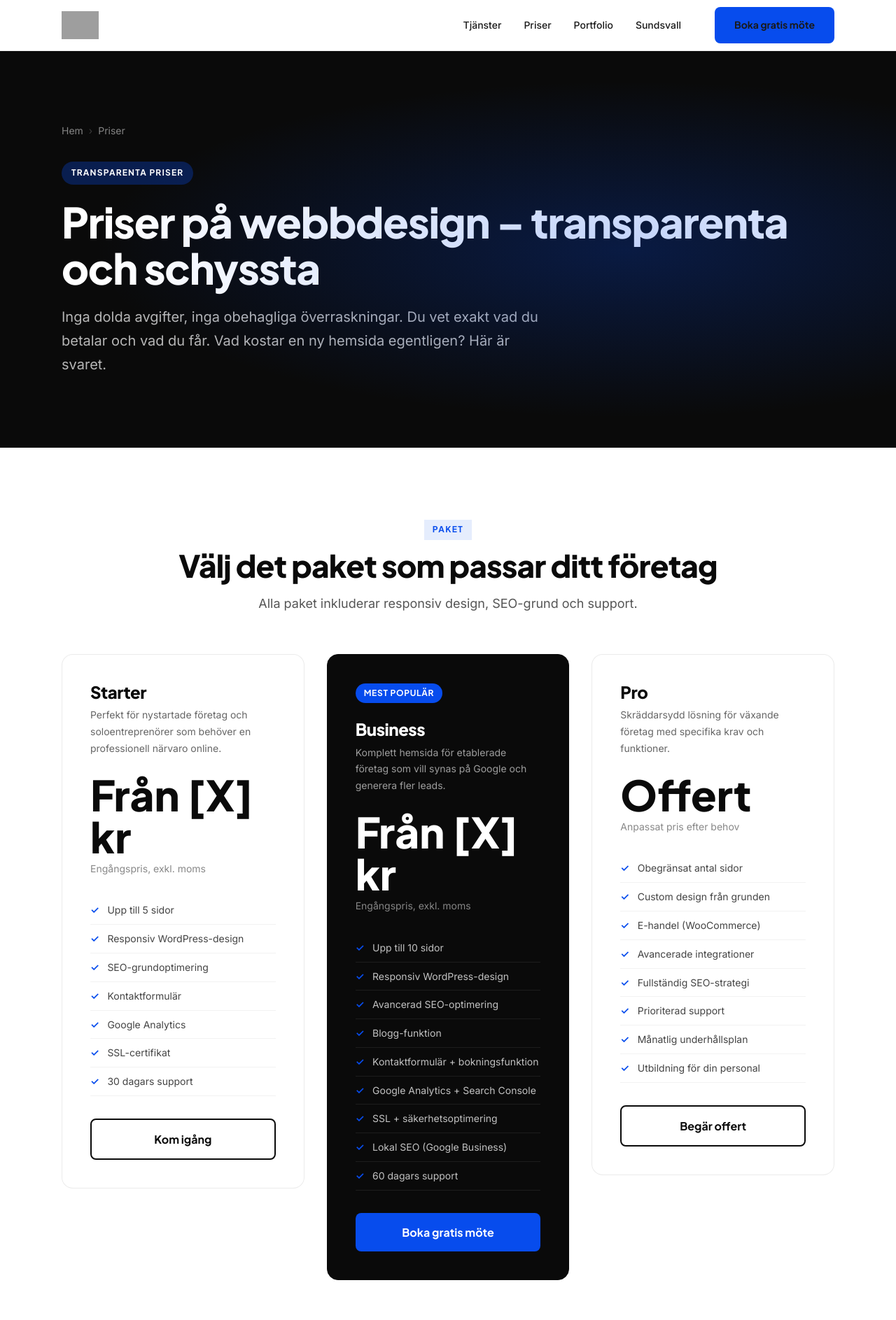
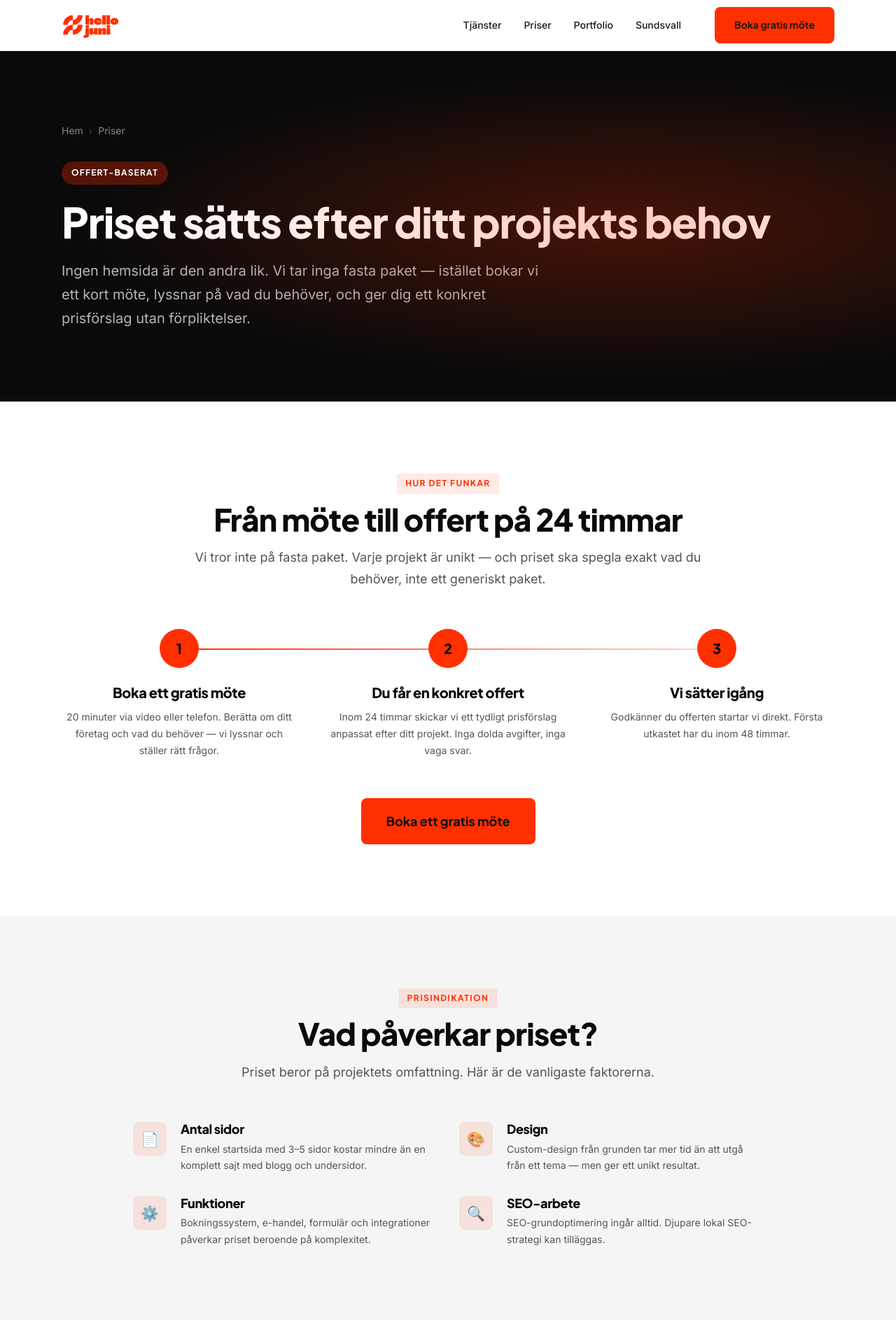
Before and after one commit to brunowegelius/hellojuni.se, a PHP site: page /priser.html in a window 1280 px wide. Shown: the top 1887 px of the page at 70% size. Run offline with PHP 8.4, Linux system fonts and the light colour scheme; grey boxes are pictures that could not be loaded.

Commit message:
Multiple updates: accent #ff3000, logo color, process fix, content revamp
- Accent color: #074ced → #ff3000 (orange-red), logo fill updated
- Process section: step numbers centered, connector line aligned
- Hero: wider container (1400px), better H1, new 4th service card (egenadministration)
- Grammar: 'ett mänskligt touch' → 'en mänsklig touch'
- Remove all AI mentions across index.html, webbdesign-sundsvall.html
- CTA: 'fungerar' → 'ger resultat'
- priser.html: replaced fixed packages with offert-based approach + process steps

Co-Authored-By: Claude Sonnet 4.6 <noreply@anthropic.com>

```diff
--- a/assets/css/style.css
+++ b/assets/css/style.css
@@ -8,8 +8,8 @@
 :root {
   --black: #0a0a0a;
   --white: #ffffff;
-  --accent: #074ced;
-  --accent-hover: #0540c5;
+  --accent: #ff3000;
+  --accent-hover: #d42800;
   --gray-light: #f5f5f5;
   --gray-mid: #888888;
   --text-body: #1a1a1a;
@@ -88,7 +88,7 @@ section { padding: clamp(4rem, 8vw, 7rem) 0; }
 }
 .btn-primary {
   background: var(--accent);
-  color: var(--white);
+  color: var(--black);
 }
 .btn-primary:hover {
   background: var(--accent-hover);
@@ -191,9 +191,10 @@ section { padding: clamp(4rem, 8vw, 7rem) 0; }
   overflow: hidden;
   position: relative;
 }
+.hero .container { max-width: 1400px; }
 .hero-grid {
   display: grid;
-  grid-template-columns: 1fr 1fr;
+  grid-template-columns: 1.25fr 1fr;
   gap: 4rem;
   align-items: center;
 }
@@ -201,7 +202,7 @@ section { padding: clamp(4rem, 8vw, 7rem) 0; }
   display: inline-flex;
   align-items: center;
   gap: 0.5rem;
-  background: rgba(7,76,237,0.1);
+  background: rgba(255,48,0,0.1);
   color: var(--accent);
   font-size: var(--text-sm);
   font-weight: 700;
@@ -253,7 +254,7 @@ section { padding: clamp(4rem, 8vw, 7rem) 0; }
 .hero-image-badge .badge-icon {
   width: 40px;
   height: 40px;
-  background: rgba(7,76,237,0.12);
+  background: rgba(255,48,0,0.12);
   border-radius: 50%;
   display: flex;
   align-items: center;
@@ -311,7 +312,7 @@ section { padding: clamp(4rem, 8vw, 7rem) 0; }
   font-size: var(--text-xs);
   font-weight: 700;
   font-family: 'Plus Jakarta Sans', sans-serif;
-  background: rgba(7,76,237,0.1);
+  background: rgba(255,48,0,0.1);
   color: var(--accent);
   letter-spacing: 0.12em;
   text-transform: uppercase;
@@ -346,12 +347,12 @@ section { padding: clamp(4rem, 8vw, 7rem) 0; }
   transform-origin: left;
   transition: transform var(--transition);
 }
-.service-card:hover { box-shadow: var(--shadow-lg); transform: translateY(-4px); border-color: rgba(7,76,237,0.2); }
+.service-card:hover { box-shadow: var(--shadow-lg); transform: translateY(-4px); border-color: rgba(255,48,0,0.2); }
 .service-card:hover::before { transform: scaleX(1); }
 .service-icon {
   width: 52px;
   height: 52px;
-  background: rgba(7,76,237,0.1);
+  background: rgba(255,48,0,0.1);
   border-radius: var(--radius);
   display: flex;
   align-items: center;
@@ -374,6 +375,8 @@ section { padding: clamp(4rem, 8vw, 7rem) 0; }
   text-underline-offset: 3px;
 }
 .service-link:hover { gap: 0.7rem; }
+.services-grid-4 { grid-template-columns: repeat(4, 1fr); }
+@media (max-width: 1100px) { .services-grid-4 { grid-template-columns: 1fr 1fr; } }
 @media (max-width: 900px) { .services-grid { grid-template-columns: 1fr; max-width: 480px; } }
 @media (min-width: 600px) and (max-width: 900px) { .services-grid { grid-template-columns: 1fr 1fr; max-width: none; } }
 
@@ -389,16 +392,18 @@ section { padding: clamp(4rem, 8vw, 7rem) 0; }
   content: '';
   position: absolute;
   top: 28px;
-  left: calc(16.67% + 1.5rem);
-  right: calc(16.67% + 1.5rem);
+  left: calc(16.67%);
+  right: calc(16.67%);
   height: 2px;
-  background: linear-gradient(90deg, var(--accent), rgba(7,76,237,0.2));
+  background: linear-gradient(90deg, var(--accent), rgba(255,48,0,0.2));
 }
 .step-number {
   width: 56px;
   height: 56px;
   background: var(--accent);
-  color: var(--white);
+  color: var(--black);
+  margin-left: auto;
+  margin-right: auto;
   font-family: 'Plus Jakarta Sans', sans-serif;
   font-weight: 900;
   font-size: var(--text-xl);
@@ -410,6 +415,7 @@ section { padding: clamp(4rem, 8vw, 7rem) 0; }
   position: relative;
   z-index: 1;
 }
+.step { text-align: center; }
 .step h3 { margin-bottom: 0.75rem; font-size: var(--text-xl); }
 .step p { color: #555; font-size: var(--text-sm); max-width: none; }
 @media (max-width: 768px) {
@@ -526,12 +532,12 @@ section { padding: clamp(4rem, 8vw, 7rem) 0; }
   content: '';
   position: absolute;
   inset: 0;
-  background: radial-gradient(ellipse at 70% 50%, rgba(7,76,237,0.25) 0%, transparent 60%);
+  background: radial-gradient(ellipse at 70% 50%, rgba(255,48,0,0.25) 0%, transparent 60%);
   pointer-events: none;
 }
 .page-hero-eyebrow {
   display: inline-block;
-  background: rgba(7,76,237,0.3);
+  background: rgba(255,48,0,0.3);
   color: var(--white);
   font-size: var(--text-xs);
   font-weight: 700;
@@ -581,7 +587,7 @@ section { padding: clamp(4rem, 8vw, 7rem) 0; }
 .price-badge {
   display: inline-block;
   background: var(--accent);
-  color: var(--white);
+  color: var(--black);
   font-size: var(--text-xs);
   font-weight: 700;
   font-family: 'Plus Jakarta Sans', sans-serif;
@@ -663,7 +669,7 @@ section { padding: clamp(4rem, 8vw, 7rem) 0; }
   transform: rotate(45deg);
   background: var(--accent);
   border-color: var(--accent);
-  color: var(--white);
+  color: var(--black);
 }
 .faq-answer {
   max-height: 0;
@@ -690,7 +696,7 @@ section { padding: clamp(4rem, 8vw, 7rem) 0; }
 .contact-detail-icon {
   width: 44px;
   height: 44px;
-  background: rgba(7,76,237,0.1);
+  background: rgba(255,48,0,0.1);
   border-radius: var(--radius);
   display: flex;
   align-items: center;
@@ -756,7 +762,7 @@ section { padding: clamp(4rem, 8vw, 7rem) 0; }
 .feature-icon {
   width: 48px;
   height: 48px;
-  background: rgba(7,76,237,0.1);
+  background: rgba(255,48,0,0.1);
   border-radius: var(--radius);
   display: flex;
   align-items: center;
--- a/priser.html
+++ b/priser.html
@@ -4,13 +4,13 @@
   <meta charset="UTF-8">
   <meta name="viewport" content="width=device-width, initial-scale=1.0">
   <title>Priser på webbdesign – Hello Juni</title>
-  <meta name="description" content="Transparenta priser på hemsidor och WordPress-design. Inga dolda avgifter. Se vad en ny hemsida kostar hos Hello Juni.">
+  <meta name="description" content="Alla projekt är offert-baserade efter ett kostnadsfritt möte. Inga dolda avgifter, inga fasta paket — du betalar för exakt det du behöver.">
   <link rel="canonical" href="https://hellojuni.se/priser.html">
   <link rel="alternate" hreflang="sv" href="https://hellojuni.se/priser.html">
 
   <!-- Open Graph -->
   <meta property="og:title" content="Priser på webbdesign – Hello Juni">
-  <meta property="og:description" content="Transparenta priser på hemsidor och WordPress-design. Inga dolda avgifter.">
+  <meta property="og:description" content="Alla projekt är offert-baserade efter ett gratis möte. Inga fasta paket — du betalar för exakt det du behöver.">
   <meta property="og:url" content="https://hellojuni.se/priser.html">
   <meta property="og:type" content="website">
   <meta property="og:locale" content="sv_SE">
@@ -29,30 +29,16 @@
     },
     "hasOfferCatalog": {
       "@type": "OfferCatalog",
-      "name": "Webbdesign-paket",
+      "name": "Webbdesign",
       "itemListElement": [
         {
           "@type": "Offer",
-          "name": "Starter",
-          "description": "Enkel hemsida för nystartade företag",
+          "name": "Skräddarsydd WordPress-hemsida",
+          "description": "Offert-baserad webbdesign anpassad efter ditt företags behov",
           "priceSpecification": {
             "@type": "PriceSpecification",
             "priceCurrency": "SEK"
           }
-        },
-        {
-          "@type": "Offer",
-          "name": "Business",
-          "description": "Komplett hemsida med blogg och SEO-grund",
-          "priceSpecification": {
-            "@type": "PriceSpecification",
-            "priceCurrency": "SEK"
-          }
-        },
-        {
-          "@type": "Offer",
-          "name": "Pro",
-          "description": "Skräddarsydd lösning för växande företag"
         }
       ]
     }
@@ -90,80 +76,80 @@
         <span class="breadcrumb-sep">›</span>
         <span>Priser</span>
       </nav>
-      <span class="page-hero-eyebrow">Transparenta priser</span>
-      <h1>Priser på webbdesign – transparenta och schyssta</h1>
-      <p>Inga dolda avgifter, inga obehagliga överraskningar. Du vet exakt vad du betalar och vad du får. Vad kostar en ny hemsida egentligen? Här är svaret.</p>
+      <span class="page-hero-eyebrow">Offert-baserat</span>
+      <h1>Priset sätts efter ditt projekts behov</h1>
+      <p>Ingen hemsida är den andra lik. Vi tar inga fasta paket — istället bokar vi ett kort möte, lyssnar på vad du behöver, och ger dig ett konkret prisförslag utan förpliktelser.</p>
     </div>
   </section>
 
-  <!-- Pricing -->
+  <!-- Pricing approach -->
   <section>
     <div class="container">
       <div class="section-header text-center animate">
-        <span class="section-eyebrow">Paket</span>
-        <h2>Välj det paket som passar ditt företag</h2>
-        <p>Alla paket inkluderar responsiv design, SEO-grund och support.</p>
+        <span class="section-eyebrow">Hur det funkar</span>
+        <h2>Från möte till offert på 24 timmar</h2>
+        <p>Vi tror inte på fasta paket. Varje projekt är unikt — och priset ska spegla exakt vad du behöver, inte ett generiskt paket.</p>
       </div>
-      <div class="pricing-grid">
+      <div class="process-steps">
+        <div class="step animate">
+          <div class="step-number">1</div>
+          <h3>Boka ett gratis möte</h3>
+          <p>20 minuter via video eller telefon. Berätta om ditt företag och vad du behöver — vi lyssnar och ställer rätt frågor.</p>
+        </div>
+        <div class="step animate">
+          <div class="step-number">2</div>
+          <h3>Du får en konkret offert</h3>
+          <p>Inom 24 timmar skickar vi ett tydligt prisförslag anpassat efter ditt projekt. Inga dolda avgifter, inga vaga svar.</p>
+        </div>
+        <div class="step animate">
+          <div class="step-number">3</div>
+          <h3>Vi sätter igång</h3>
+          <p>Godkänner du offerten startar vi direkt. Första utkastet har du inom 48 timmar.</p>
+        </div>
+      </div>
+      <div style="text-align:center;margin-top:3.5rem">
+        <a href="kontakt.html" class="btn btn-primary btn-lg">Boka ett gratis möte</a>
+      </div>
+    </div>
+  </section>
 
-        <!-- Starter -->
-        <article class="price-card animate">
-          <h3>Starter</h3>
-          <p class="price-desc">Perfekt för nystartade företag och soloentreprenörer som behöver en professionell närvaro online.</p>
-          <div class="price-amount">Från [X] kr</div>
-          <div class="price-amount-note">Engångspris, exkl. moms</div>
-          <ul class="price-features">
-            <li>Upp till 5 sidor</li>
-            <li>Responsiv WordPress-design</li>
-            <li>SEO-grundoptimering</li>
-            <li>Kontaktformulär</li>
-            <li>Google Analytics</li>
-            <li>SSL-certifikat</li>
-            <li>30 dagars support</li>
-          </ul>
-          <a href="kontakt.html" class="btn btn-secondary" style="width:100%;justify-content:center">Kom igång</a>
-        </article>
-
-        <!-- Business (featured) -->
-        <article class="price-card featured animate">
-          <span class="price-badge">Mest populär</span>
-          <h3>Business</h3>
-          <p class="price-desc">Komplett hemsida för etablerade företag som vill synas på Google och generera fler leads.</p>
-          <div class="price-amount">Från [X] kr</div>
-          <div class="price-amount-note">Engångspris, exkl. moms</div>
-          <ul class="price-features">
-            <li>Upp till 10 sidor</li>
-            <li>Responsiv WordPress-design</li>
-            <li>Avancerad SEO-optimering</li>
-            <li>Blogg-funktion</li>
-            <li>Kontaktformulär + bokningsfunktion</li>
-            <li>Google Analytics + Search Console</li>
-            <li>SSL + säkerhetsoptimering</li>
-            <li>Lokal SEO (Google Business)</li>
-            <li>60 dagars support</li>
-          </ul>
-          <a href="kontakt.html" class="btn btn-primary" style="width:100%;justify-content:center">Boka gratis möte</a>
-        </article>
-
-        <!-- Pro -->
-        <article class="price-card animate">
-          <h3>Pro</h3>
-          <p class="price-desc">Skräddarsydd lösning för växande företag med specifika krav och funktioner.</p>
-          <div class="price-amount">Offert</div>
-          <div class="price-amount-note">Anpassat pris efter behov</div>
-          <ul class="price-features">
-            <li>Obegränsat antal sidor</li>
-            <li>Custom design från grunden</li>
-            <li>E-handel (WooCommerce)</li>
-            <li>Avancerade integrationer</li>
-            <li>Fullständig SEO-strategi</li>
-            <li>Prioriterad support</li>
-            <li>Månatlig underhållsplan</li>
-            <li>Utbildning för din personal</li>
-          </ul>
-          <a href="kontakt.html" class="btn btn-secondary" style="width:100%;justify-content:center">Begär offert</a>
-        </article>
-
+  <!-- What affects price -->
+  <section style="background:var(--gray-light)">
+    <div class="container">
+      <div class="section-header text-center animate">
+        <span class="section-eyebrow">Prisindikation</span>
+        <h2>Vad påverkar priset?</h2>
+        <p>Priset beror på projektets omfattning. Här är de vanligaste faktorerna.</p>
+      </div>
+      <div class="features-grid" style="max-width:900px;margin:0 auto">
+        <div class="feature-item animate">
+          <div class="feature-icon">📄</div>
+          <div>
+            <h3>Antal sidor</h3>
+            <p>En enkel startsida med 3–5 sidor kostar mindre än en komplett sajt med blogg och undersidor.</p>
+          </div>
+        </div>
+        <div class="feature-item animate">
+          <div class="feature-icon">🎨</div>
+          <div>
+            <h3>Design</h3>
+            <p>Custom-design från grunden tar mer tid än att utgå från ett tema — men ger ett unikt resultat.</p>
+          </div>
+        </div>
+        <div class="feature-item animate">
+          <div class="feature-icon">⚙️</div>
+          <div>
+            <h3>Funktioner</h3>
+            <p>Bokningssystem, e-handel, formulär och integrationer påverkar priset beroende på komplexitet.</p>
+          </div>
+        </div>
+        <div class="feature-item animate">
+          <div class="feature-icon">🔍</div>
+          <div>
+            <h3>SEO-arbete</h3>
+            <p>SEO-grundoptimering ingår alltid. Djupare lokal SEO-strategi kan tilläggas.</p>
+          </div>
+        </div>
       </div>
     </div>
   </section>
@@ -219,7 +205,7 @@
           </button>
           <div class="faq-answer" role="region">
             <div class="faq-answer-inner">
-              <p>Det varierar kraftigt beroende på vad du behöver. En enkel startssida kan kosta från [X] kr, medan en fullständig affärshemsida med blogg och avancerad SEO kostar mer. Hos oss är priserna transparenta — kolla paketen ovan eller kontakta oss för ett skräddarsytt prisförslag utan förpliktelser.</p>
+              <p>Det varierar beroende på vad du behöver. Vi sätter inte fasta paketpriser — istället bokar vi ett kort möte och skickar ett konkret prisförslag anpassat efter ditt projekt. Kontakta oss så berättar vi mer.</p>
             </div>
           </div>
         </div>
@@ -274,8 +260,8 @@
   <!-- CTA Banner -->
   <section class="cta-banner">
     <div class="container">
-      <h2 class="animate">Osäker på vilket paket som passar?</h2>
-      <p class="animate">Boka ett gratis möte — vi hjälper dig välja rätt och ger dig ett konkret prisförslag.</p>
+      <h2 class="animate">Redo att ta nästa steg?</h2>
+      <p class="animate">Boka ett gratis 20-minutersmöte — vi lyssnar, och skickar dig ett konkret prisförslag inom 24 timmar.</p>
       <div class="cta-actions animate">
         <a href="kontakt.html" class="btn btn-primary btn-lg">Boka gratis möte</a>
         <a href="wordpress-hemsida.html" class="btn btn-outline-white btn-lg">Om WordPress-hemsidor</a>
--- a/webbdesign-sundsvall.html
+++ b/webbdesign-sundsvall.html
@@ -80,7 +80,7 @@
           <h2>En ny hemsida i Sundsvall som faktiskt syns</h2>
           <p style="margin-bottom:1.25rem">Att hitta en pålitlig webbyrå i Sundsvall kan kännas svårt. Priserna varierar från "gratis mall" till hundratusentals kronor, och det är svårt att veta vad du faktiskt får. Hos Hello Juni är det enkelt: du vet exakt vad du betalar, vad du får, och när det levereras.</p>
           <p style="margin-bottom:1.25rem">Vi specialiserar oss på WordPress-hemsidor för lokala företag i Sundsvall och hela Västernorrland. Oavsett om du driver en restaurang på Storgatan, en hantverksfirma i Timrå eller en boutique i Härnösand — vi vet vad som funkar på den lokala marknaden.</p>
-          <p>Vår arbetsprocess är effektiv. Med hjälp av moderna verktyg och AI-drivet arbetsflöde kan vi leverera en ny hemsida till ditt företag i Sundsvall snabbare och billigare än traditionella webbbyråer — utan att kvaliteten lider.</p>
+          <p>Vår arbetsprocess är effektiv. Med hjälp av moderna verktyg kan vi leverera en ny hemsida till ditt företag i Sundsvall snabbare och billigare än traditionella webbbyråer — utan att kvaliteten lider.</p>
         </div>
       </div>
     </div>
@@ -135,8 +135,8 @@
           <span class="section-eyebrow">Transparent prissättning</span>
           <h2>Vad kostar en hemsida i Sundsvall?</h2>
           <p style="margin-bottom:1.25rem">Priset på en ny hemsida varierar kraftigt. En enkel WordPress-hemsida för ett litet företag i Sundsvall kostar typiskt 15 000–40 000 kr hos traditionella byråer.</p>
-          <p style="margin-bottom:1.25rem">Hos Hello Juni erbjuder vi konkurrenskraftiga priser tack vare vårt AI-drivna arbetsflöde. Du betalar för resultatet — inte för ineffektiva processer.</p>
-          <p style="margin-bottom:2rem">Se våra exakta paketpriser — inga dolda avgifter, inga obehagliga överraskningar.</p>
+          <p style="margin-bottom:1.25rem">Hos Hello Juni erbjuder vi konkurrenskraftiga priser tack vare ett effektivt arbetssätt. Du betalar för resultatet — inte för ineffektiva processer.</p>
+          <p style="margin-bottom:2rem">Alla projekt är offert-baserade efter ett gratis möte — inga dolda avgifter, inga obehagliga överraskningar.</p>
           <a href="priser.html" class="btn btn-primary">Se alla priser</a>
         </div>
         <div class="animate">
```
Also changed, not shown: index.html (+12 -6 lines), assets/images/loggajuni.svg (added).
